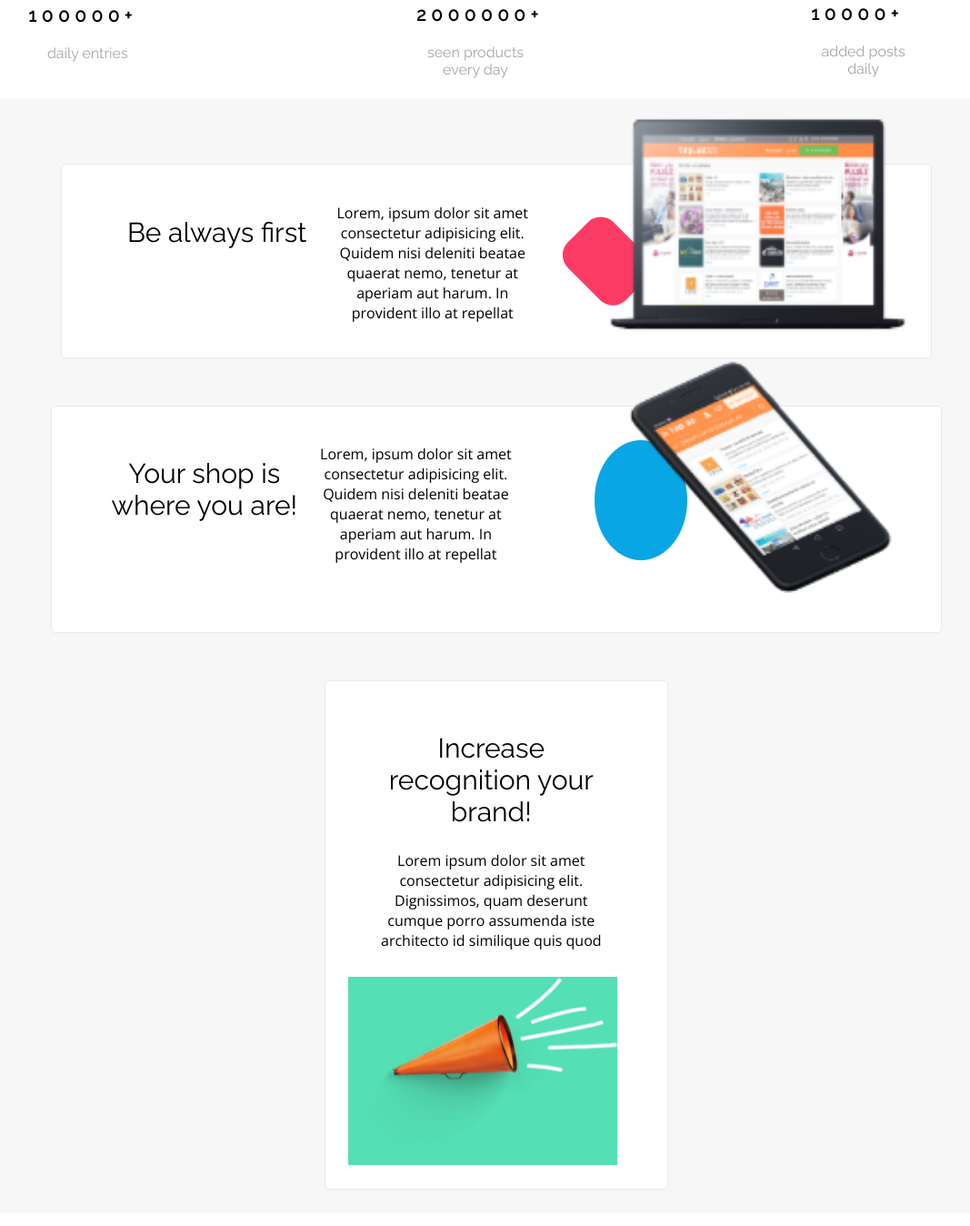
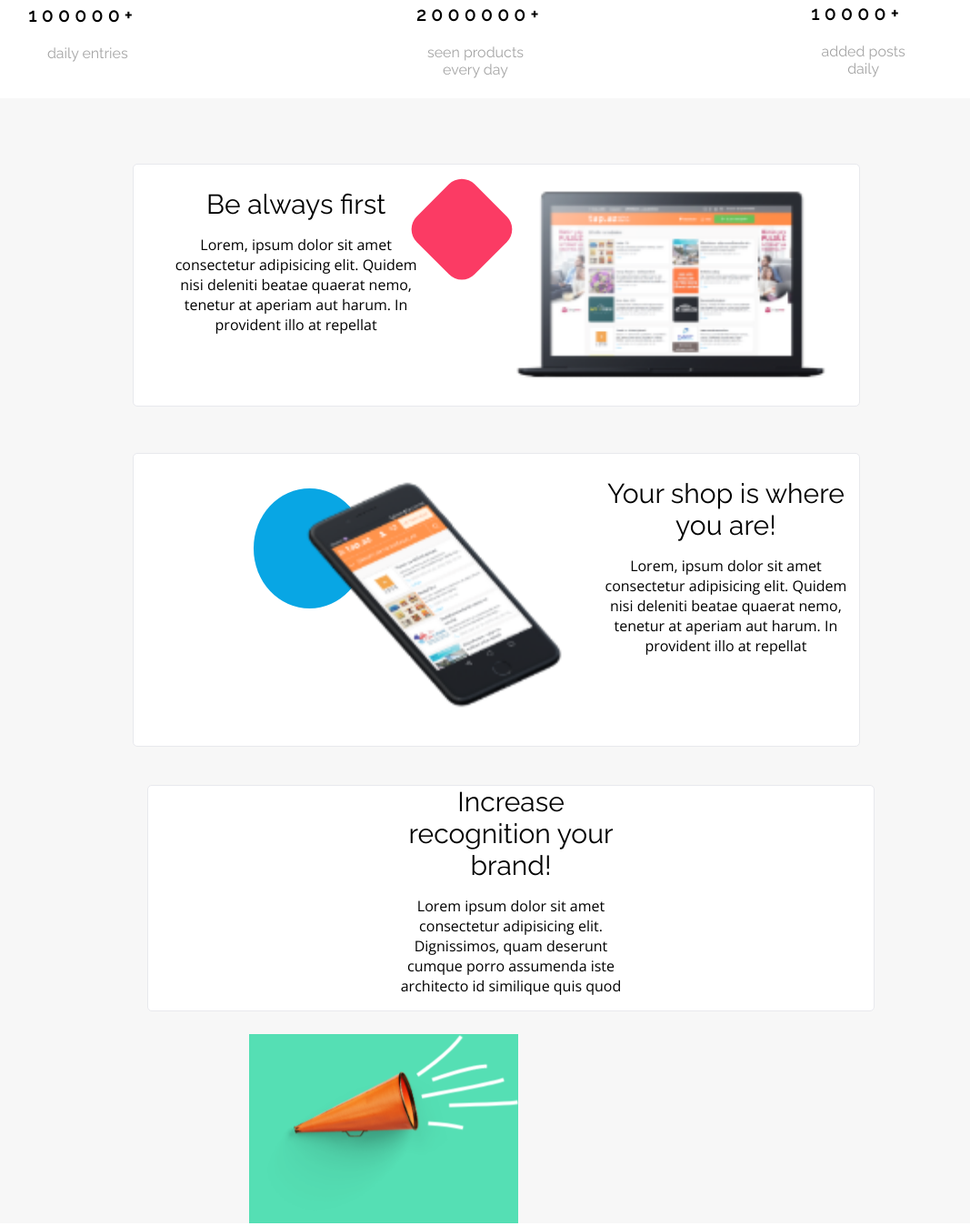
Before and after one commit to technokitos/best_shop, a plain HTML site: page index.html in a window 1280 px wide. Shown: the part 1177-2525 px from the top of the page at 91% size, without its empty margins (94-1161 px from the left). Drawn offline with nearby package versions, Linux system fonts and the light colour scheme.

Commit message:
codigo antes del pull de Tamara

```diff
--- a/assets/style.css
+++ b/assets/style.css
@@ -74,11 +74,6 @@
 
             .enlaces {
                 display: none;
-        }
-
-        .enlaces a:hover {
-            color: #000000;
-            font-weight: bold;
             }
 
             input[type=checkbox]:checked~.mostrar-pc {
@@ -388,6 +383,7 @@
             }
 
             .divG {
+                width: 50rem;
                 background: #FFFFFF;
                 border: 1px solid #E8E9ED;
                 box-sizing: border-box;
@@ -402,7 +398,6 @@
 
             .divG img {
                 position: relative;
-            margin-top: -80px;
             }
 
             .divG1img {
@@ -418,18 +413,17 @@
                 padding: 0.01em 16px;
             }
 
+            .cont1 {
+                display: block;
+            }
+
             .pnkCircle {
                 width: 90.12px;
                 height: 90.12px;
-            margin-top: 16px;
                 background: #FB3B64;
                 border-radius: 20px;
                 transform: rotate(-45deg);
                 position: relative;
-            left: 48px;
-            right: 0;
-            margin: auto;
-            z-index: 0;
             }
 
             .divG2img {
@@ -453,9 +447,7 @@
 
             .divG h4 {
                 width: 274px;
-            height: 90px;
-            margin-left: 20px;
-            margin-top: 31px;
+                margin: 0;
                 font-family: 'Raleway';
                 font-style: normal;
                 font-weight: 400;
@@ -466,22 +458,13 @@
 
             .divG p {
                 width: 274px;
-            height: 114px;
-            margin-left: 20px;
-            margin-bottom: 23.67px;
-            font-family: 'Open Sans';
-            font-style: normal;
-            font-weight: 400;
-            font-size: 16px;
-            line-height: 22px;
-            color: #000000;
             }
 
             .divG4img {
                 width: 295.73px;
                 height: 207.72px;
-            margin-right: 29.69px;
                 margin-top: 24.64px;
+                margin-left: 8rem;
                 background: url(../assets/img/Trumpet2.png);
                 background-color: #55DFB4;
             }
--- a/index.html
+++ b/index.html
@@ -126,27 +126,37 @@
     </div>
     <div class="divGris" id="benefits">
 
+
+
         <div class="divG">
 
             <div class="contenedor">
-                <h4>Be always first</h4>
-                <p>Lorem, ipsum dolor sit amet consectetur adipisicing elit. Quidem nisi deleniti beatae quaerat nemo, tenetur at aperiam aut harum. In provident illo at repellat</p>
+                <div class="cont1">
+                    <h4>Be always first</h4>
+                    <p>Lorem, ipsum dolor sit amet consectetur adipisicing elit. Quidem nisi deleniti beatae quaerat nemo, tenetur at aperiam aut harum. In provident illo at repellat</p>
+                </div>
                 <div class="pnkCircle"></div>
                 <img src="assets/img/Macbook22.png" style="width: 50% ;" alt="">
             </div>
         </div>
         <div class="divG">
             <div class="contenedor">
-                <h4>Your shop is where you are!</h4>
-                <p>Lorem, ipsum dolor sit amet consectetur adipisicing elit. Quidem nisi deleniti beatae quaerat nemo, tenetur at aperiam aut harum. In provident illo at repellat</p>
                 <div class="blueCircle"></div>
                 <img src="assets/img/iPhone22.png" style="width: 50% ;" alt="">
+                <div class="cont1">
+                    <h4>Your shop is where you are!</h4>
+                    <p>Lorem, ipsum dolor sit amet consectetur adipisicing elit. Quidem nisi deleniti beatae quaerat nemo, tenetur at aperiam aut harum. In provident illo at repellat</p>
+                </div>
             </div>
 
         </div>
-        <div class="divG">
-            <h4>Increase recognition your brand!</h4>
-            <p>Lorem ipsum dolor sit amet consectetur adipisicing elit. Dignissimos, quam deserunt cumque porro assumenda iste architecto id similique quis quod</p>
+        <div class=" ">
+            <div class="contenedor divG">
+                <div class="cont1">
+                    <h4>Increase recognition your brand!</h4>
+                    <p>Lorem ipsum dolor sit amet consectetur adipisicing elit. Dignissimos, quam deserunt cumque porro assumenda iste architecto id similique quis quod</p>
+                </div>
+            </div>
             <div class="divG4img"></div>
         </div>
     </div>
```
Lines whose indentation alone changed are shown as unchanged.
